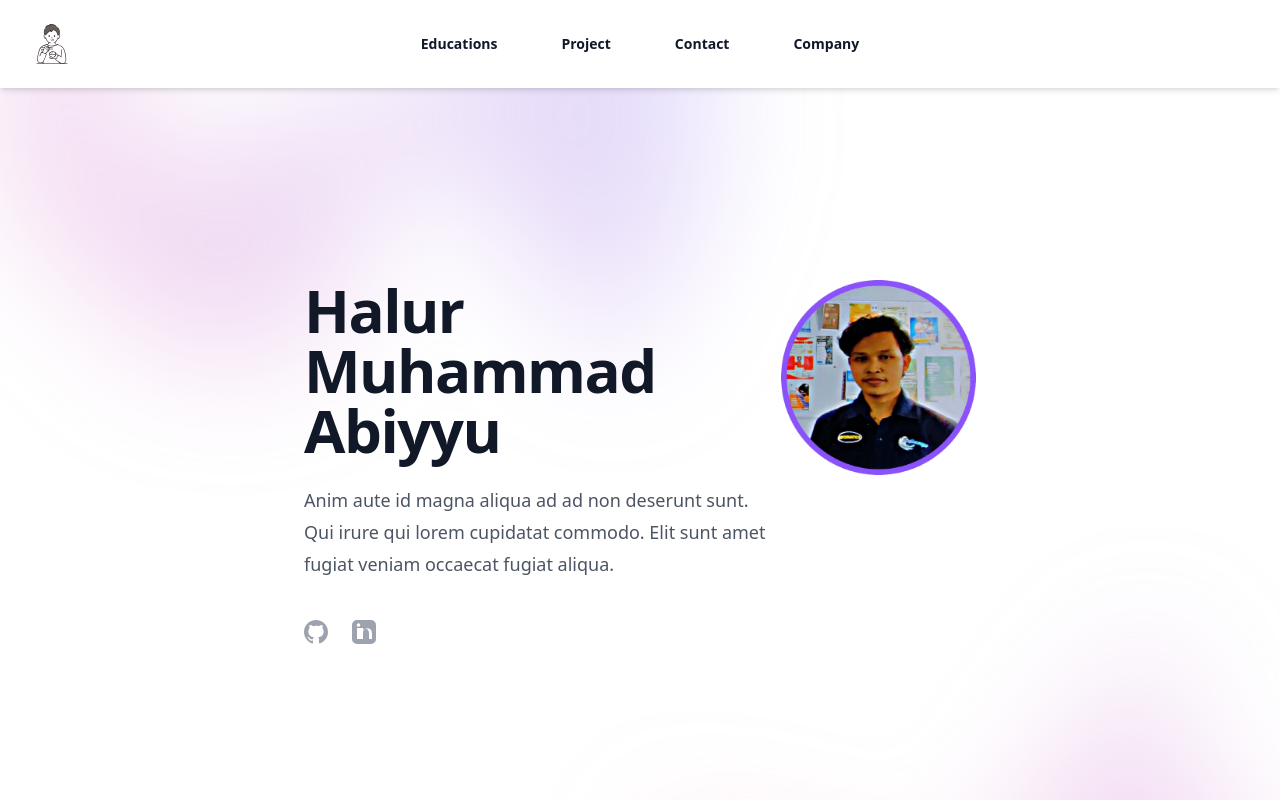
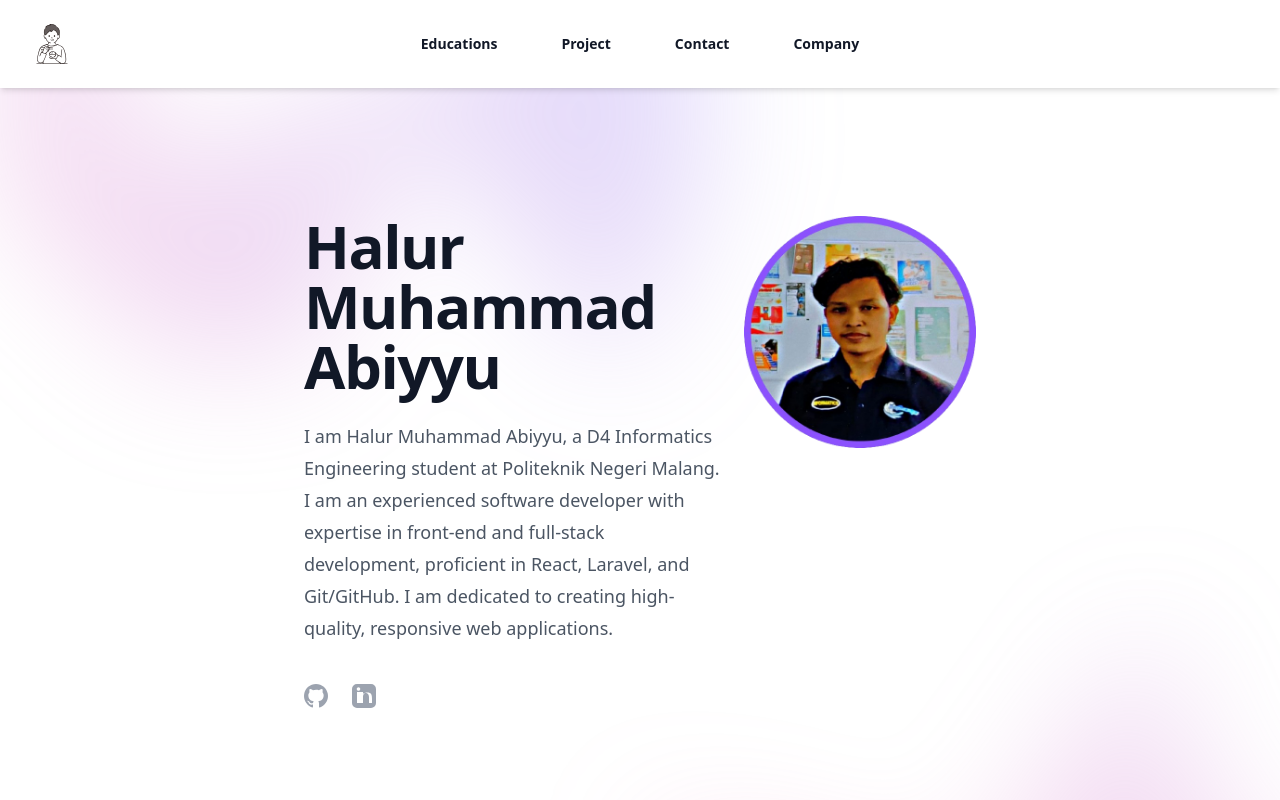
Before and after one commit to halurabiyyu/halur-porto, a React (Vite) app: page / in a window 1280 px wide. Shown: the top 800 px of the page. Built offline with nearby package versions, Linux system fonts and the light colour scheme; a web font is replaced by a local one.

Commit message:
feat : wrap text desc home

```diff
--- a/src/component/Home.jsx
+++ b/src/component/Home.jsx
@@ -107,19 +107,25 @@ export default function Home() {
             }}
           />
         </div>
-        <div className="mx-auto lg:flex lg:justify-between max-w-2xl py-32 sm:py-48 lg:py-56">
+        <div className="mx-auto lg:flex lg:justify-between max-w-2xl py-32 sm:py-48 lg:py-40">
           <div className="block lg:hidden">
-            <img src={PhotoProfile} alt="Contoh Gambar" className="w-full h-auto" />
+            <img
+              src={PhotoProfile}
+              alt="Contoh Gambar"
+              className="w-full h-auto"
+            />
           </div>
           <div className="flex justify-between">
-            <div className="">
+            <div className="max-w-4xl">
               <h1 className="text-4xl font-bold tracking-tight text-gray-900 sm:text-6xl">
                 Halur Muhammad Abiyyu
               </h1>
               <p className="mt-6 text-lg leading-8 text-gray-600">
-                Anim aute id magna aliqua ad ad non deserunt sunt. Qui irure qui
-                lorem cupidatat commodo. Elit sunt amet fugiat veniam occaecat
-                fugiat aliqua.
+                I am Halur Muhammad Abiyyu, a D4 Informatics Engineering student
+                at Politeknik Negeri Malang. I am an experienced software
+                developer with expertise in front-end and full-stack
+                development, proficient in React, Laravel, and Git/GitHub. I am
+                dedicated to creating high-quality, responsive web applications.
               </p>
               <div className="mt-10 flex items-center justify-start gap-x-6">
                 <a
@@ -150,8 +156,12 @@ export default function Home() {
               </div>
             </div>
           </div>
-          <div className="hidden lg:block">
-            <img src={PhotoProfile} alt="Contoh Gambar" className="w-full h-auto" />
+          <div className="ms-6 hidden lg:block">
+            <img
+              src={PhotoProfile}
+              alt="Contoh Gambar"
+              className="w-full h-auto"
+            />
           </div>
         </div>
 
```
